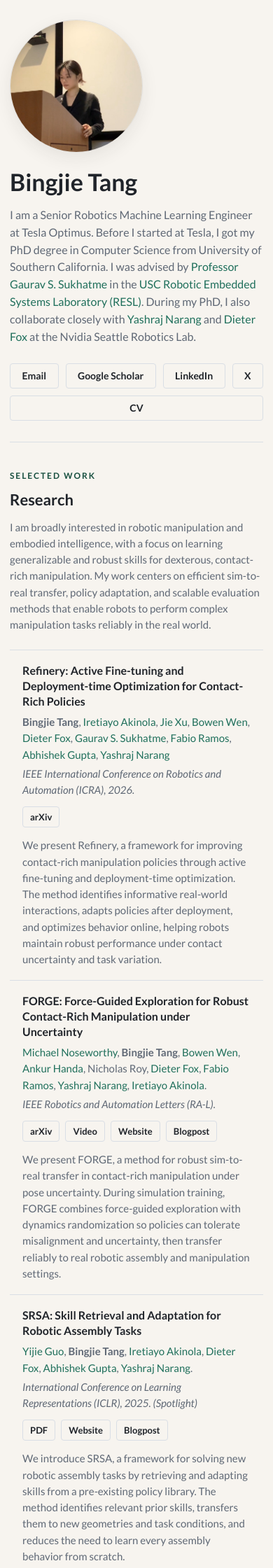
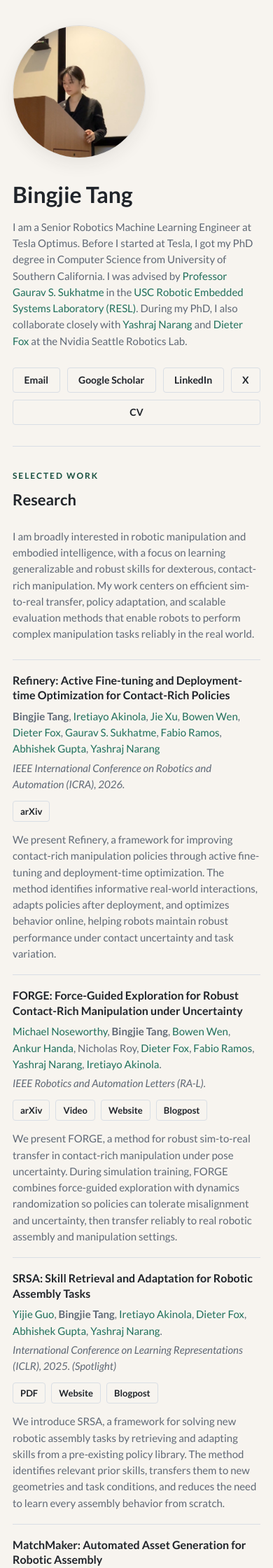
Before and after one commit to bingjietang718/bingjietang718.github.io, a Jekyll site: the page built from index.html, in a window 390 px wide. Shown: the top 2240 px of the page at 70% size. Built offline with Jekyll 4.4.1, drawn with Linux system fonts in a browser that asks for light colours.

Commit message:
Add homepage layout override

```diff
--- a/_layouts/default.html
+++ b/_layouts/default.html
@@ -13,6 +13,22 @@
   <link rel="preconnect" href="https://fonts.googleapis.com">
   <link rel="preconnect" href="https://fonts.gstatic.com" crossorigin>
   <link href="https://fonts.googleapis.com/css?family=Lato:400,700,400italic,700italic" rel="stylesheet" type="text/css">
+  <style>
+    .site-shell { width: min(100% - 36px, 840px); padding: 36px 0 30px; }
+    .hero { grid-template-columns: minmax(0, 1fr) 190px; gap: 34px; min-height: auto; padding-bottom: 30px; }
+    .profile-photo { width: 190px; max-width: 100%; }
+    h1 { font-size: 34px; line-height: 1.15; margin-bottom: 16px; }
+    .bio { font-size: 15px; }
+    .section-intro { grid-template-columns: 160px minmax(0, 1fr); gap: 28px; padding: 34px 0 24px; }
+    h2 { font-size: 22px; }
+    .publication-list { gap: 0; }
+    .publication-card { padding: 18px 0; border: 0; border-top: 1px solid var(--line); border-radius: 0; background: transparent; box-shadow: none; }
+    @media (max-width: 760px) {
+      .hero, .section-intro { grid-template-columns: 1fr; }
+      .profile-photo { order: -1; width: 190px; max-width: 220px; }
+      h1 { font-size: 32px; }
+    }
+  </style>
 </head>
 
 <body>
```
